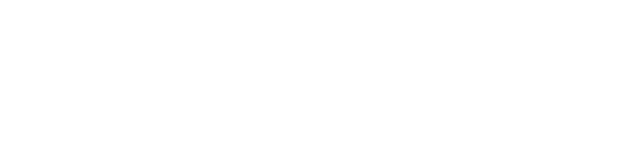
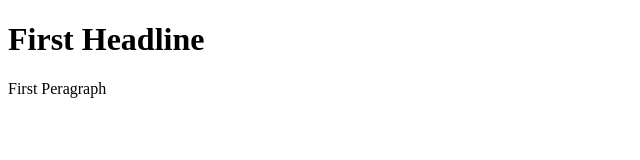
Before and after one commit to Abhayshrivastava21/myfirstrepo, a website: page index.html in a window 1280 px wide. Shown: the whole page, without its empty margins (0-640 px from the left). Drawn offline with Linux system fonts and the light colour scheme.

Commit message:
Second Commit

```diff
--- a/index.html
+++ b/index.html
@@ -6,6 +6,7 @@
     <title>Document</title>
 </head>
 <body>
-
+    <h1>First Headline</h1>
+    <p>First Peragraph</p>
 </body>
 </html>
```
Also changed, not shown: package.json (added, +24 -0 lines), 2 other files.
